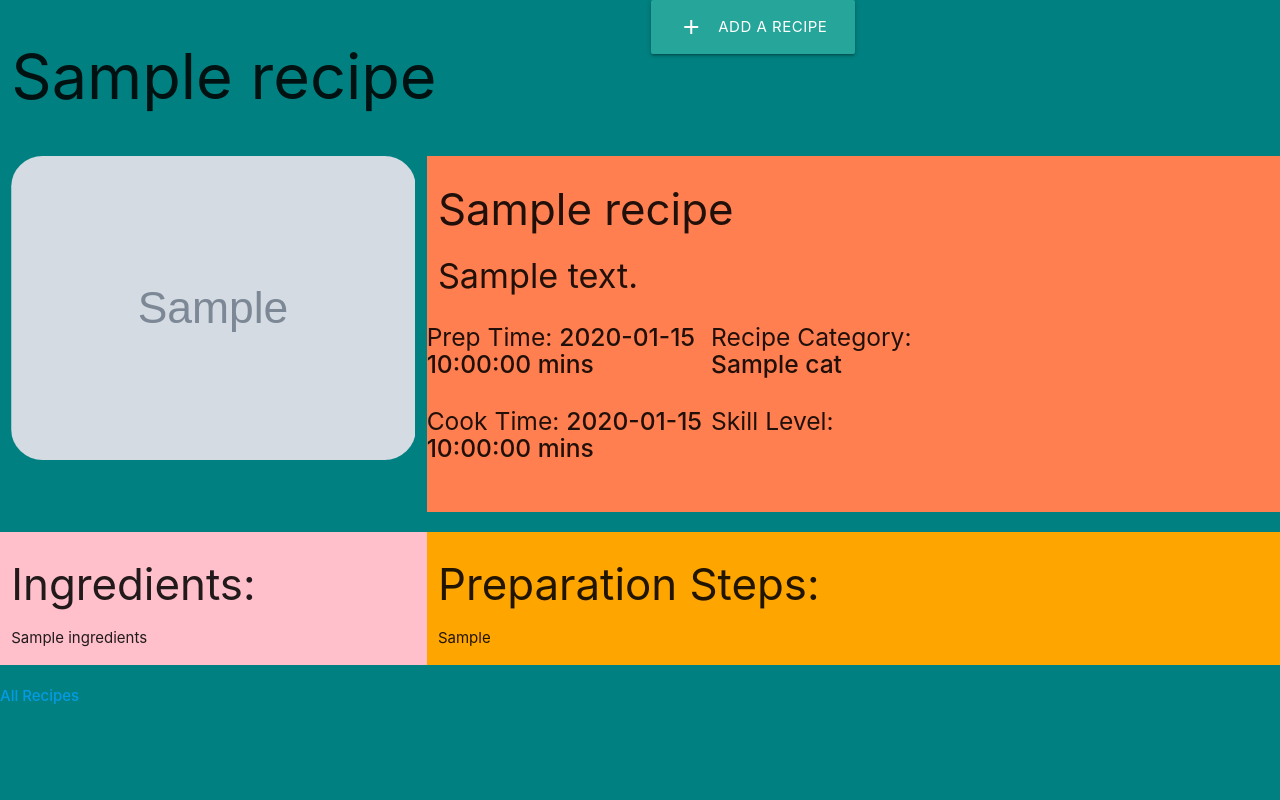
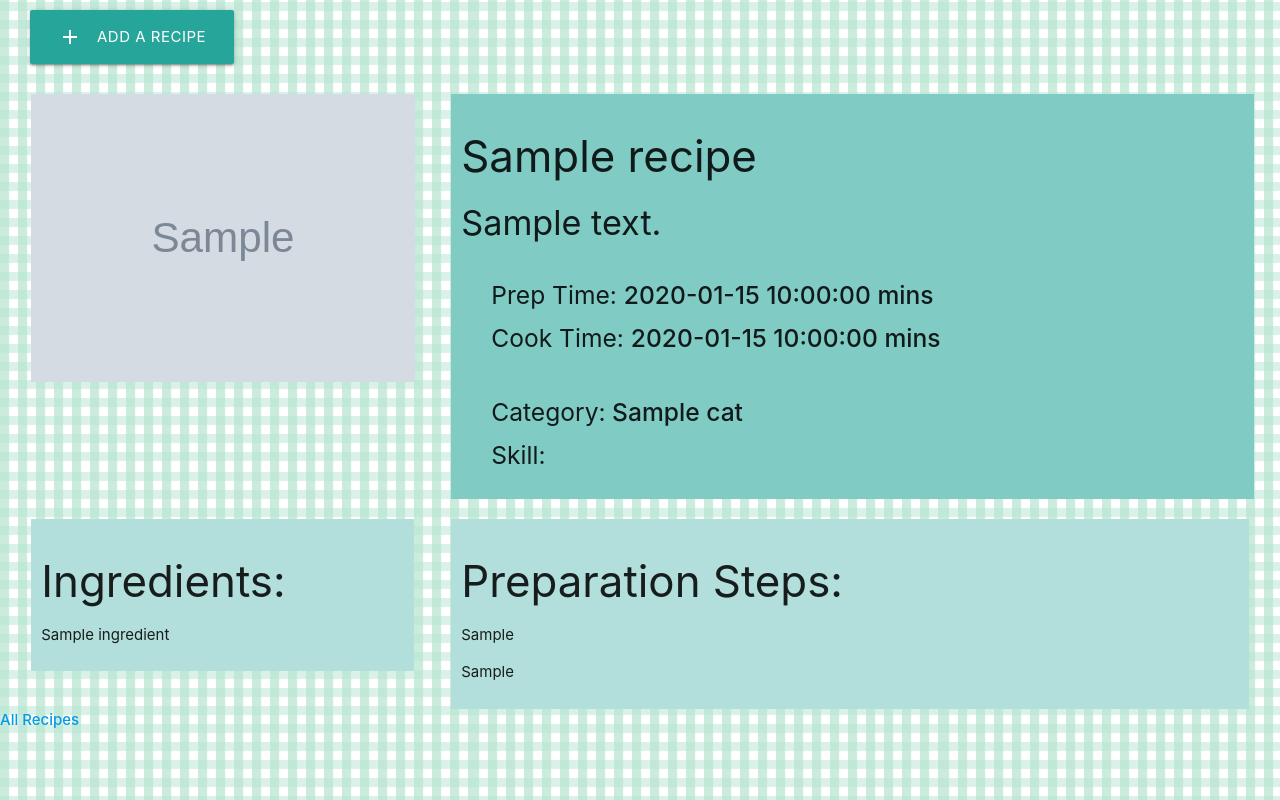
Before and after one commit to MelBoardman/bake-it, a Flask app: template templates/recipe.html in a window 1280 px wide. Run offline with Flask 2, Linux system fonts and the light colour scheme; the template is opened without the code that fills it: most values are stand-ins (such as "Sample title", 1, 10 or a date in 2020); grey boxes marked "Sample" are stand-in pictures; some libraries are stand-ins or nearby versions.

Commit message:
linked Ingredients and Preparation Steps. Added Styling.

```diff
--- a/static/css/style.css
+++ b/static/css/style.css
@@ -1,19 +1,62 @@
 body {
-    background-color: teal;
+    background-image: url("../assets/images/gingham24mintgreen_shop_preview.png");
+}
+.row {
+    margin: 0;
+    padding: 0;
 }
 
+.add-rep-button {
+    margin: 10px auto;
+    margin-left: 30px;
+}
+.recipe-section {
+    margin-left: 10px;
+    margin-right: 10px;
+}
 .recipe-image {
-    border-radius: 10%;
+    background-color: #b2dfdb;
+    max-width: 96.5%;
+    max-height: 100%;
+    margin-left: 10px;
+    margin-right: 10px;
+    margin-top: 20px;
 }
 
 .recipe-info {
-    background-color:coral;
+    background-color:#80cbc4;
+    margin-left: 10px;
+    margin-right: 5px;
+    margin-top: 20px;
+    padding: 10px;
+  }
+
+.times {
+    display: inline-block;
+    padding: 10px;
+    margin-left: 20px;
+}
+
+.cat-skill {
+    display: inline-block;
+    padding: 10px;
+    margin-left: 20px;
+
 }
 
 .ingredients {
-    background-color: pink;
-}
+    background-color: #b2dfdb;
+    margin-left: 10px;
+    margin-right: 5px;
+    margin-top: 20px;
+    padding: 10px;
+  }
+
 
 .prep-steps {
-    background-color: orange;
-}
+    background-color:#b2dfdb;
+    margin-left: 10px;
+    margin-right: 10px;
+    margin-top: 20px;
+    padding: 10px;
+  }
--- a/templates/all_recipes.html
+++ b/templates/all_recipes.html
@@ -44,7 +44,6 @@
                         {% endif %}
                     </p>
                 </div>
-                {{recipe._id}}
                 <div class="card-action">
                     <a href="{{url_for('display_recipe', recipe_id=recipe._id)}}"><strong>Bake It!</strong></a>
                 </div>
--- a/templates/recipe.html
+++ b/templates/recipe.html
@@ -1,42 +1,30 @@
 {% extends 'base.html' %}
 {% block content %}
 <div class="row">
-        <div class="col s12 m6">
-            <h1> {{recipe.recipe_name}}</h1>
+    <a class="waves-effect waves-light btn-large add-rep-button"><i class="material-icons left">add</i>Add a recipe</a>
 </div>
-        <div class="col s6 m4 offset-2">
-            <a class="waves-effect waves-light btn-large add-rep-button"><i class="material-icons left">add</i>Add a
-                recipe</a>
+<div class="recipe-section">
+    <div class="row">
+        <div class="col s12 m4">
+            <img class="recipe-image" src="{{recipe.image}}">
         </div>
-    </div>
-
-    <div class="row">
-        <img class="col s12 m4 recipe-image" src="{{recipe.image}}">
-
-        <div class="col s12 m8 recipe-info">
+        <div class="col s12 m8">
+            <div class="recipe-info">
                 <h3>{{recipe.recipe_name}}</h3>
                 <h4>{{recipe.description}}</h4>
-            <div class="row">
-                <div class="col s6 m4">
-                    <div class="row">
+                <div class="times">
                     <h5>Prep Time: <strong>{{recipe.prep_time}} mins</strong></h5>
-
-                    </div>
-                    <div class="row">
                     <h5>Cook Time: <strong>{{recipe.cook_time}} mins</strong></h5>
                 </div>
-                </div>
-                <div class="col s6 m4">
-                    <div class="row">
-                        <h5>Recipe Category:
-                            <strong>{% for cat in cat_list %}
+                <div class="cat-skill">
+                    <h5>Category:<strong>
+                            {% for cat in cat_list %}
                             {% if cat['category_id'] == recipe.category_id %}
                             {{cat['category_name'].capitalize()}}
                             {% endif %}
                             {% endfor %} </strong></h5>
-                    </div>
-                    <div class="row">
-                        <h5>Skill Level:
+
+                    <h5>Skill:
                         {% if recipe.skill_level == 1 %}
                         <i class="material-icons">radio_button_checked</i>
                         <i class="material-icons">radio_button_unchecked</i>
@@ -63,19 +51,32 @@
             </div>
         </div>
     </div>
-    </div>
+
     <div class="row">
-        <div class="col s12 m4 ingredients">
+        <div class="col s12 m4">
+            <div class="ingredients">
                 <h3>Ingredients:</h3>
-            <p>{{ingredients}}</p>
-
+                <ul>
+                    {% for ingredient in recipe.ingredients%}
+                    <li>{{ingredient}}</li>
+                    {% endfor %}
+                </ul>
 
             </div>
-        <div class="col s12 m8 prep-steps">
+
+        </div>
+        <div class="col s12 m8">
+            <div class="prep-steps">
                 <h3>Preparation Steps:</h3>
                 <p>{{preparation_steps}}</p>
+                <ul>
+                    {% for preparation_step in recipe.preparation_steps%}
+                    <li>{{preparation_step}}</li>
+                    {% endfor %}
+                </ul>
+            </div>
 
-
+        </div>
     </div>
 </div>
 <div class="row ">
```
Also changed, not shown: static/assets/images/87c50869e9ce87a122a0bd15537c1eac.jpg (added), static/assets/images/cute-iphone-wallpaper-patterns-high-resolution-mac-desktop-images-windows-500x750.jpg (added), static/assets/images/gingham24mintgreen_shop_preview.png (added). Lines whose indentation alone changed are shown as unchanged.
